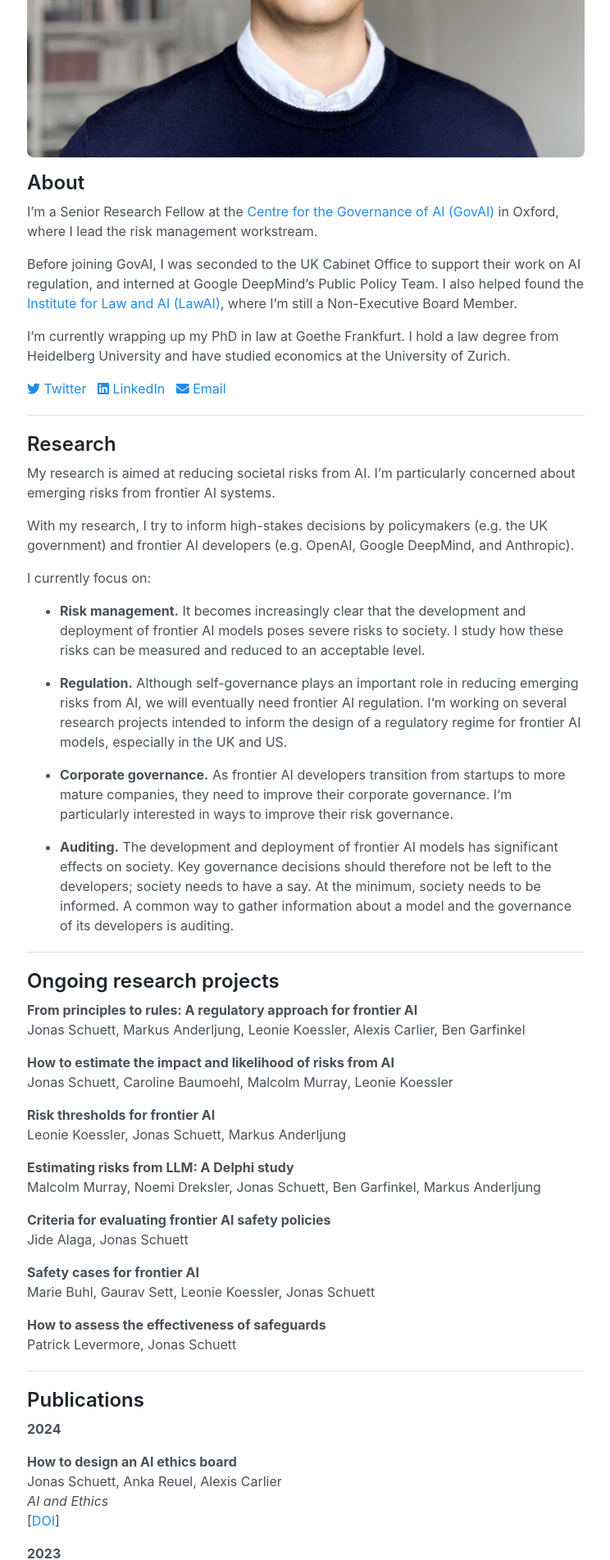
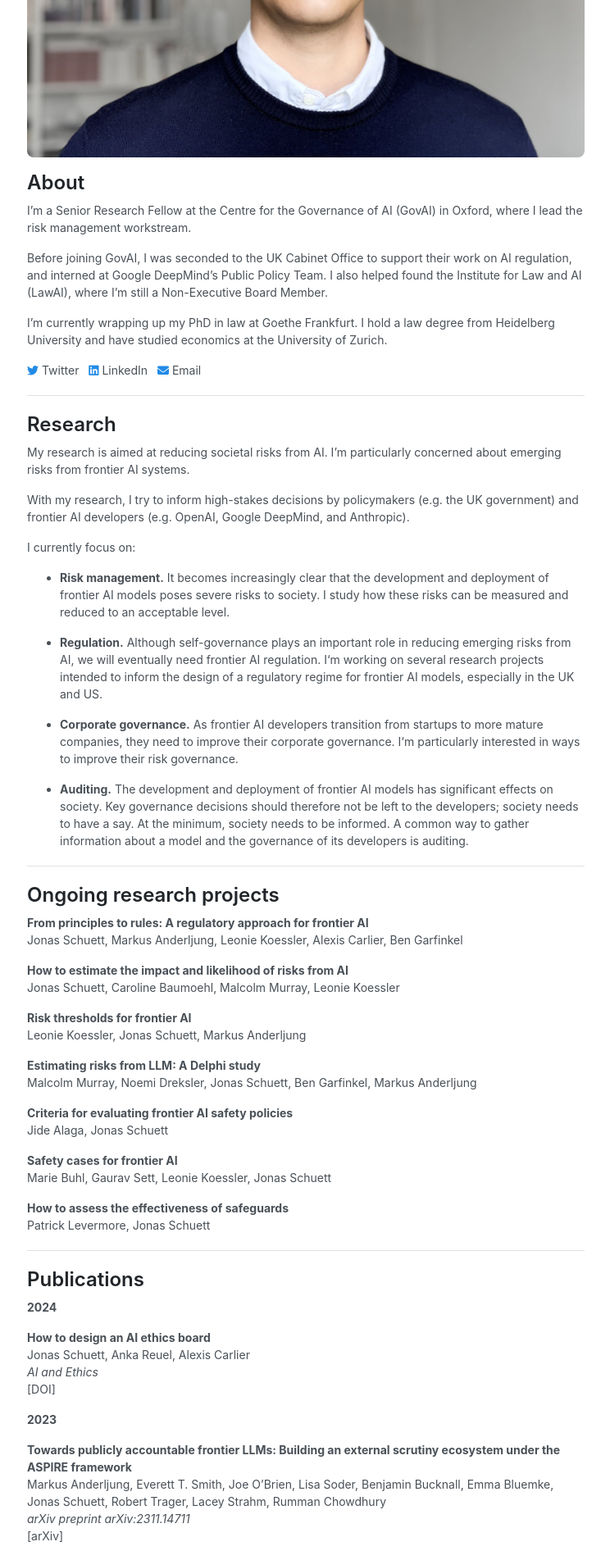
Before and after one commit to jonasschuett/jonasschuett.github.io, a Jekyll site: the page built from index.html, in a window 1280 px wide. Shown: the part 444-2347 px from the top of the page at 82% size, without its empty margins (267-1011 px from the left). Built offline with Jekyll 4.4.1, drawn with Linux system fonts in a browser that asks for light colours; nearby versions of some CDN libraries; the list of posts is cut into pages by our own code.

Commit message:
Update _variables.scss

```diff
--- a/_sass/_variables.scss
+++ b/_sass/_variables.scss
@@ -27,12 +27,12 @@
   --yellow-100: #fff3bf;
 
   --body-font: -apple-system, BlinkMacSystemFont, "Segoe UI", Roboto, "Helvetica Neue", Arial, "Noto Sans", sans-serif, "Apple Color Emoji", "Segoe UI Emoji", "Segoe UI Symbol", "Noto Color Emoji";
-  --body-font-size: 16px;
+  --body-font-size: 14px;
   --body-line-height: 1.5;
   --body-color: var(--gray-700);
   --body-bg: #fff;
 
-  --link-color: var(--blue);
+  --link-color: var(--gray-700);
   --link-hover-color: #1c7ed6;
 
   --heading-color: var(--gray-900);
```
